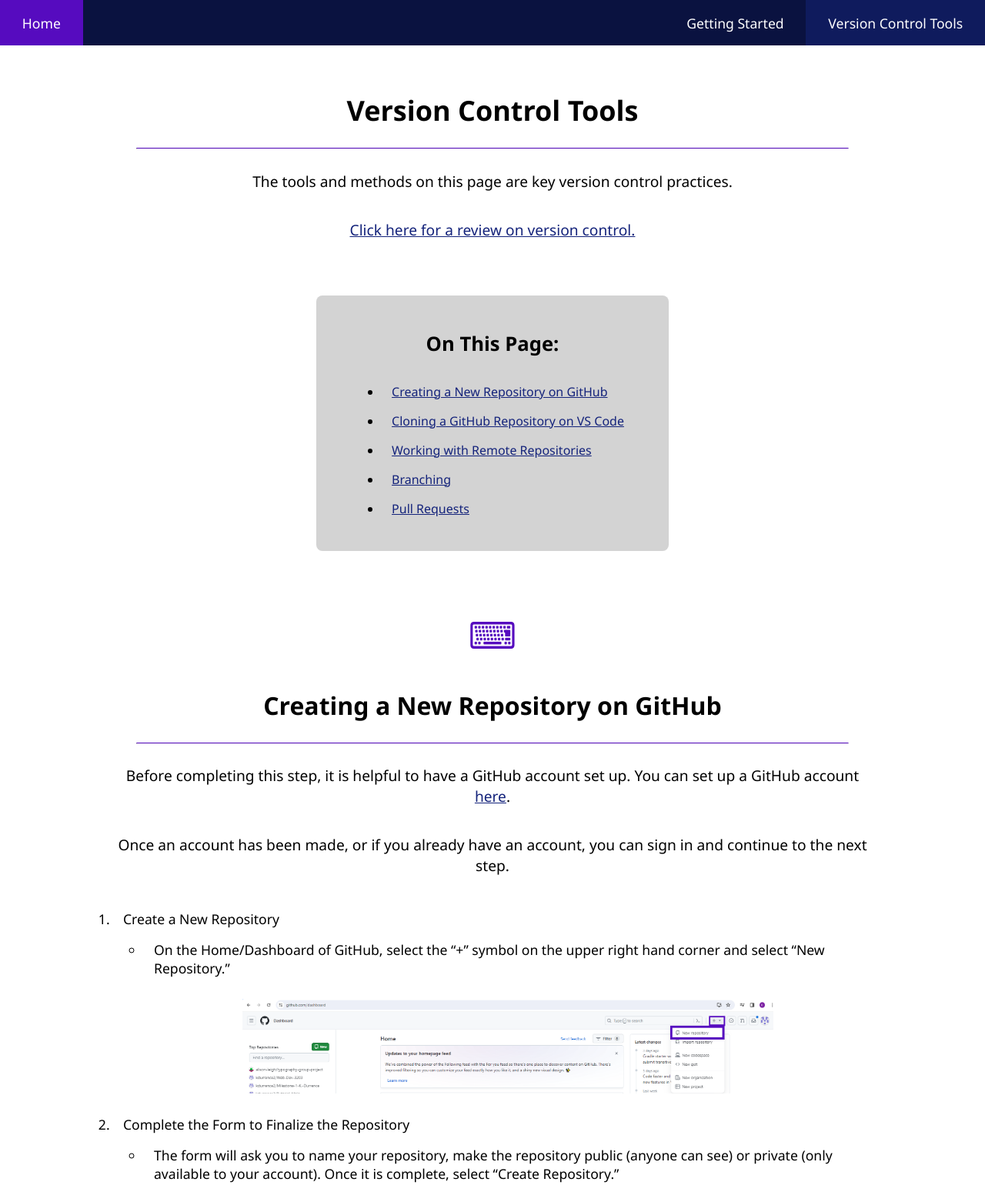
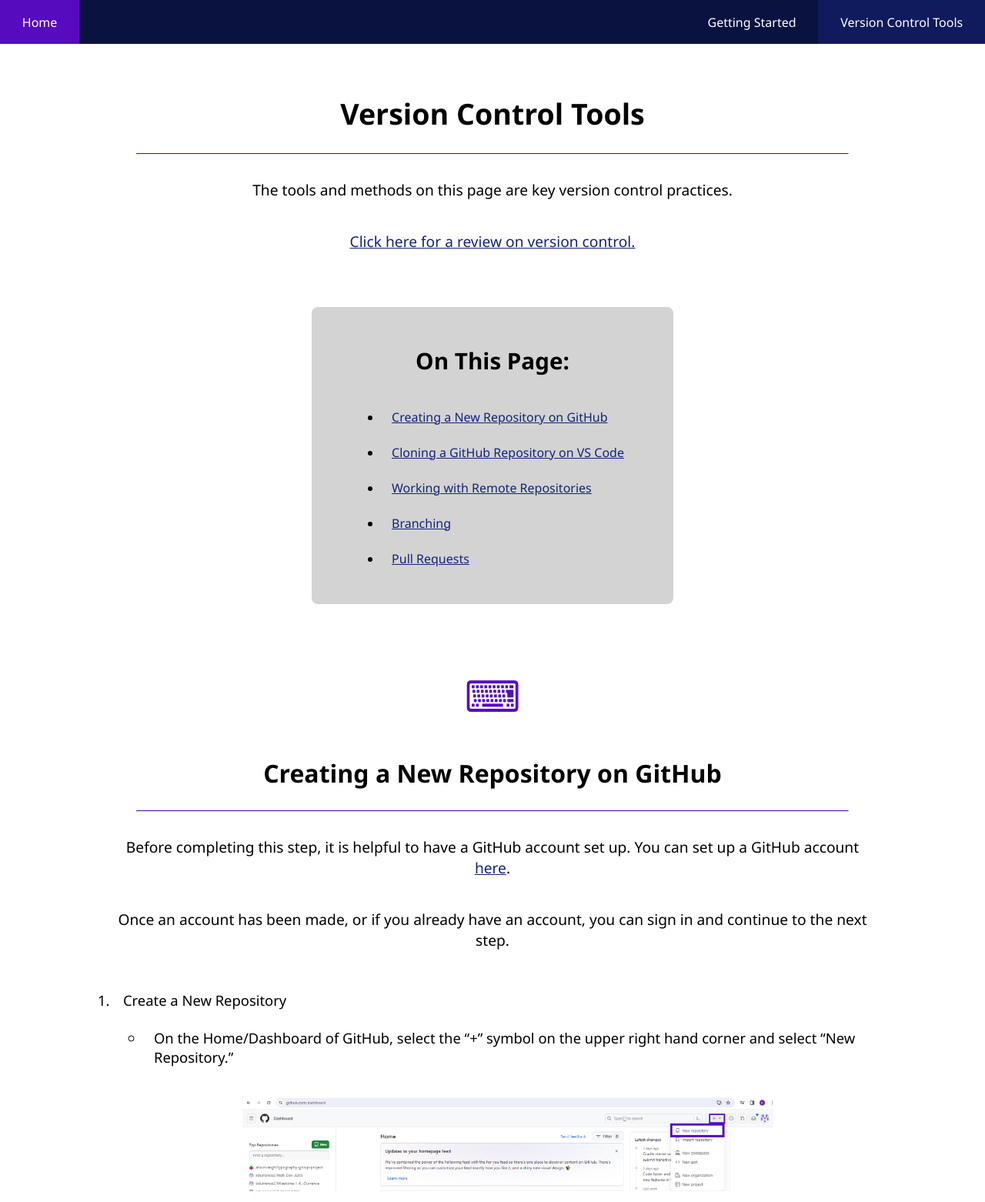
Before and after one commit to kdurrence2/git-project4500, a plain HTML site: page vc-tools.html in a window 1280 px wide. Shown: the top 1562 px of the page at 77% size. Drawn offline with Linux system fonts and the light colour scheme.

Commit message:
Adding Styling for Desktop Screens

```diff
--- a/CSS/stylesheet.css
+++ b/CSS/stylesheet.css
@@ -387,4 +387,96 @@
 
   }
 
+  /* Desktop screens */
+  @media screen and (min-width:1025px){
+
+    .textContent{
+      background-color: white;
+      width: 85%;
+      margin: 4vh auto;
+      padding: 1vh 3vw;
+    }
+
+    h1{
+      font-size: 2.35em;
+    }
+
+    h2{
+      font-size: 2em;
+    }
+
+    h3{
+      font-size: 1.85em;
+    }
+
+    p{
+      padding: 1vh 2vw;
+      margin: 3vh 2vw;
+      font-size: 1.2em;
+    }
+
+    ol{
+      padding: 1vh 2vw;
+      margin: 3vh 2vw;
+      font-size: 1.15em;
+    }
+
+    li{
+      padding: 1.5vh 1vw;
+      font-size: 1em;
+    }
+
+    .navbar a {
+      float: left;
+      color: white;
+      text-align: center;
+      padding: 2.2vh 2.25vw;
+      text-decoration: none;
+      font-size: 1em;
+    }
+
+    .tableOfContents{
+      width: 50%;
+      height:auto;
+      margin: 8vh auto;
+    }
+
+    .tocText{
+      background-color: lightgray;
+      border-radius: 8px;
+      padding: 2.5vh 4vw;
+      margin-left:auto;
+      margin-right: auto;
+      width:fit-content;
+    }
+
+    a.tableOfContents{
+      font-size: 1.2em !important;
+    }
+
+    img{
+      display:block;
+      width: 75%;
+      max-width: 55vw;
+      height: auto;
+      overflow:hidden;
+      margin: 1.85vh auto;
+    }
+
+    .sectionSymbol{
+      font-size: 3.5em;
+      text-align: center;
+      padding: 2vh 0vw;
+    }
+
+    footer{
+      text-align: center;
+      background-color:#0A1240;
+      color: white;
+      padding: 2vh;
+      margin-top: 5vh;
+    }
+
+  }
+
 /* WHEW */
```
